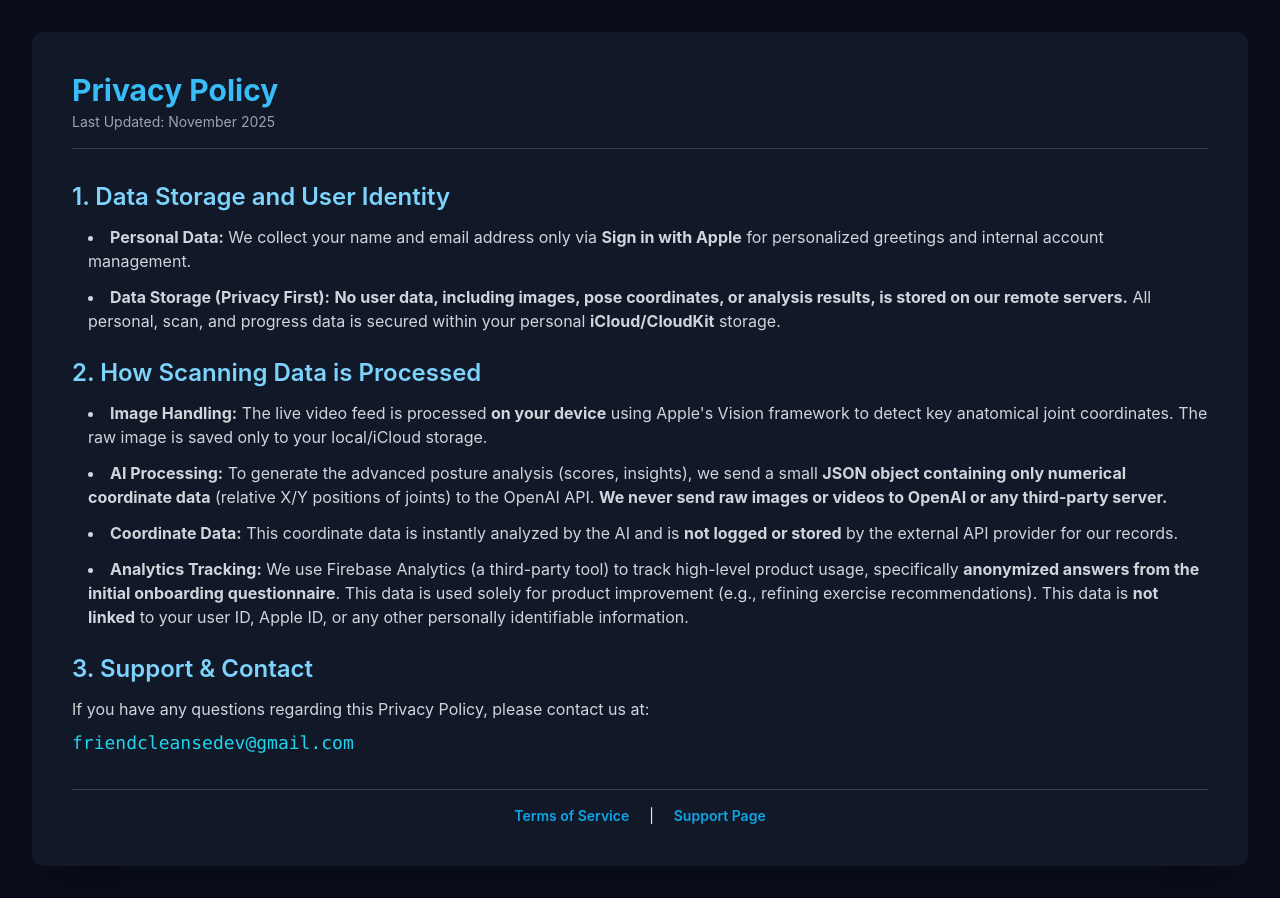
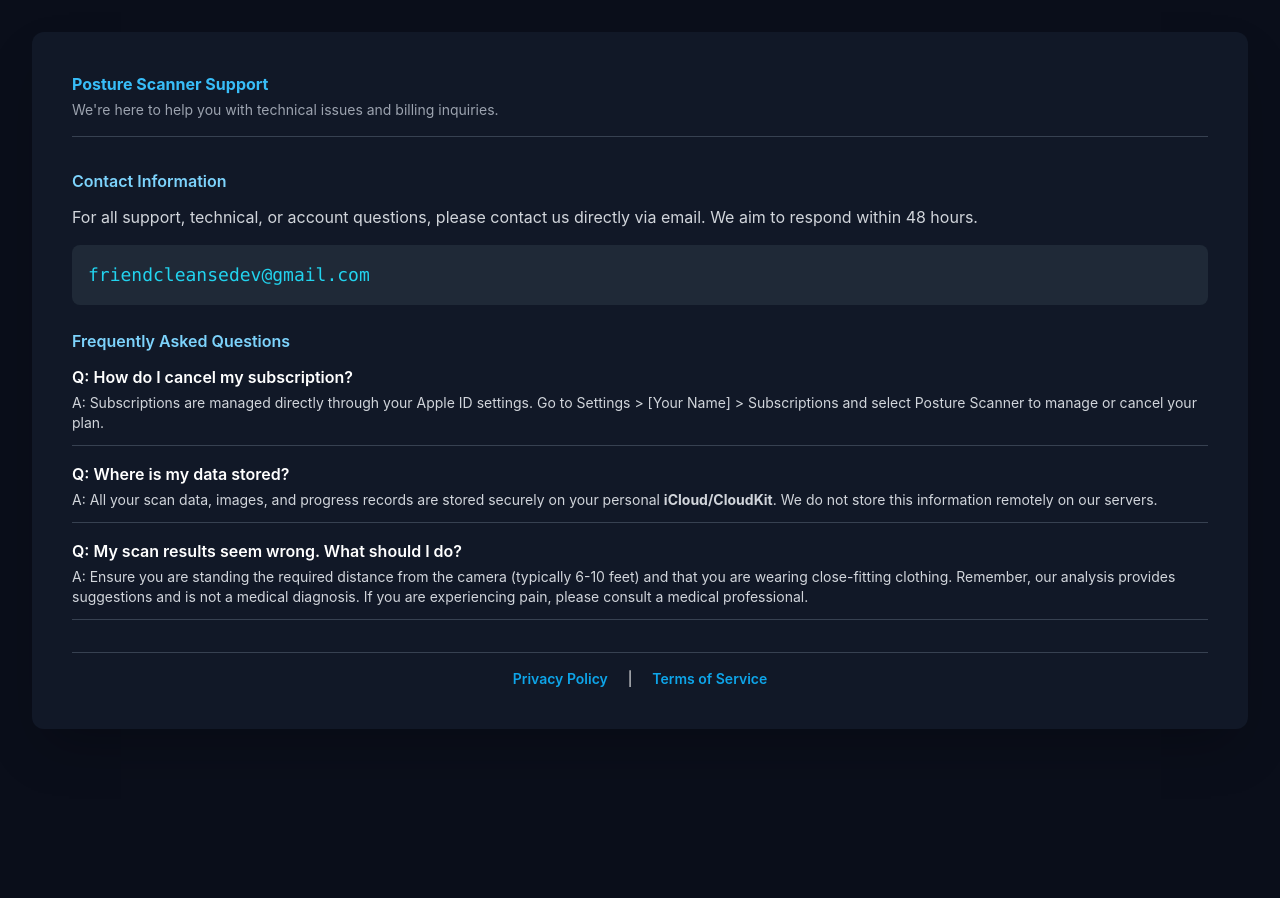
Before and after one commit to samgilmore/posturescanner-legal, a plain HTML site: page support.html in a window 1280 px wide. After the commit the page ends 800 px from the top, so only its background shows below. Drawn offline with nearby package versions, Linux system fonts and the light colour scheme.

Commit message:
Change title and content to Support page

```diff
--- a/support.html
+++ b/support.html
@@ -1,54 +1,111 @@
 <!DOCTYPE html>
+
 <html lang="en">
+
 <head>
+
     <meta charset="UTF-8">
+
     <meta name="viewport" content="width=device-width, initial-scale=1.0">
-    <title>Privacy Policy - Posture Scanner</title>
+
+    <title>Support - Posture Scanner</title>
+
     <script src="https://cdn.tailwindcss.com"></script>
+
     <style>
+
         body { font-family: 'Inter', sans-serif; background-color: #0A0E1A; color: #F5F5F5; }
+
         .container { max-width: 800px; }
+
         .nav-link { color: #0EA5E9; text-decoration: none; font-weight: 600; }
+
         .nav-link:hover { color: #06B6D4; }
+
     </style>
+
 </head>
+
 <body class="p-4 sm:p-8">
+
     <div class="container mx-auto bg-gray-900 p-6 sm:p-10 rounded-xl shadow-2xl">
 
+
+
         <header class="mb-8 border-b border-gray-700 pb-4">
-            <h1 class="text-3xl font-bold text-sky-400">Privacy Policy</h1>
-            <p class="text-sm text-gray-400 mt-1">Last Updated: November 2025</p>
+
+            <h1 class="3xl font-bold text-sky-400">Posture Scanner Support</h1>
+
+            <p class="text-sm text-gray-400 mt-1">We're here to help you with technical issues and billing inquiries.</p>
+
         </header>
 
+
+
         <section class="mb-6">
-            <h2 class="text-2xl font-semibold mb-3 text-sky-300">1. Data Storage and User Identity</h2>
-            <ul class="list-disc list-inside space-y-3 ml-4 text-gray-300">
-                <li><strong>Personal Data:</strong> We collect your name and email address only via <strong>Sign in with Apple</strong> for personalized greetings and internal account management.</li>
-                <li><strong>Data Storage (Privacy First):</strong> <strong>No user data, including images, pose coordinates, or analysis results, is stored on our remote servers.</strong> All personal, scan, and progress data is secured within your personal <strong>iCloud/CloudKit</strong> storage.</li>
-            </ul>
+
+            <h2 class="2xl font-semibold mb-3 text-sky-300">Contact Information</h2>
+
+            <p class="text-gray-300">For all support, technical, or account questions, please contact us directly via email. We aim to respond within 48 hours.</p>
+
+            <div class="mt-4 p-4 bg-gray-800 rounded-lg">
+
+                <p class="text-lg font-mono text-cyan-400">friendcleansedev@gmail.com</p>
+
+            </div>
+
         </section>
 
+
+
         <section class="mb-6">
-            <h2 class="text-2xl font-semibold mb-3 text-sky-300">2. How Scanning Data is Processed</h2>
-            <ul class="list-disc list-inside space-y-3 ml-4 text-gray-300">
-                <li><strong>Image Handling:</strong> The live video feed is processed <strong>on your device</strong> using Apple's Vision framework to detect key anatomical joint coordinates. The raw image is saved only to your local/iCloud storage.</li>
-                <li><strong>AI Processing:</strong> To generate the advanced posture analysis (scores, insights), we send a small <strong>JSON object containing only numerical coordinate data</strong> (relative X/Y positions of joints) to the OpenAI API. <strong>We never send raw images or videos to OpenAI or any third-party server.</strong></li>
-                <li><strong>Coordinate Data:</strong> This coordinate data is instantly analyzed by the AI and is <strong>not logged or stored</strong> by the external API provider for our records.</li>
-                <li><strong>Analytics Tracking:</strong> We use Firebase Analytics (a third-party tool) to track high-level product usage, specifically <strong>anonymized answers from the initial onboarding questionnaire</strong>. This data is used solely for product improvement (e.g., refining exercise recommendations). This data is <strong>not linked</strong> to your user ID, Apple ID, or any other personally identifiable information.</li>
-            </ul>
+
+            <h2 class="2xl font-semibold mb-3 text-sky-300">Frequently Asked Questions</h2>
+
+            <div class="space-y-4 text-gray-300">
+
+                <div class="border-b border-gray-700 pb-3">
+
+                    <h3 class="font-semibold text-white">Q: How do I cancel my subscription?</h3>
+
+                    <p class="text-sm mt-1">A: Subscriptions are managed directly through your Apple ID settings. Go to Settings > [Your Name] > Subscriptions and select Posture Scanner to manage or cancel your plan.</p>
+
+                </div>
+
+                <div class="border-b border-gray-700 pb-3">
+
+                    <h3 class="font-semibold text-white">Q: Where is my data stored?</h3>
+
+                    <p class="text-sm mt-1">A: All your scan data, images, and progress records are stored securely on your personal <strong>iCloud/CloudKit</strong>. We do not store this information remotely on our servers.</p>
+
+                </div>
+
+                <div class="border-b border-gray-700 pb-3">
+
+                    <h3 class="font-semibold text-white">Q: My scan results seem wrong. What should I do?</h3>
+
+                    <p class="text-sm mt-1">A: Ensure you are standing the required distance from the camera (typically 6-10 feet) and that you are wearing close-fitting clothing. Remember, our analysis provides suggestions and is not a medical diagnosis. If you are experiencing pain, please consult a medical professional.</p>
+
+                </div>
+
+            </div>
+
         </section>
 
-        <section class="mb-6">
-            <h2 class="text-2xl font-semibold mb-3 text-sky-300">3. Support & Contact</h2>
-            <p class="text-gray-300">If you have any questions regarding this Privacy Policy, please contact us at:</p>
-            <p class="mt-2 text-lg font-mono text-cyan-400">friendcleansedev@gmail.com</p>
-        </section>
+
 
         <footer class="mt-8 pt-4 border-t border-gray-700 text-center text-sm space-x-4">
+
+            <a href="privacy.html" class="nav-link">Privacy Policy</a>
+
+            <span>|</span>
+
             <a href="terms.html" class="nav-link">Terms of Service</a>
-            <span>|</span>
-            <a href="support.html" class="nav-link">Support Page</a>
+
         </footer>
+
     </div>
+
 </body>
+
 </html>
```
